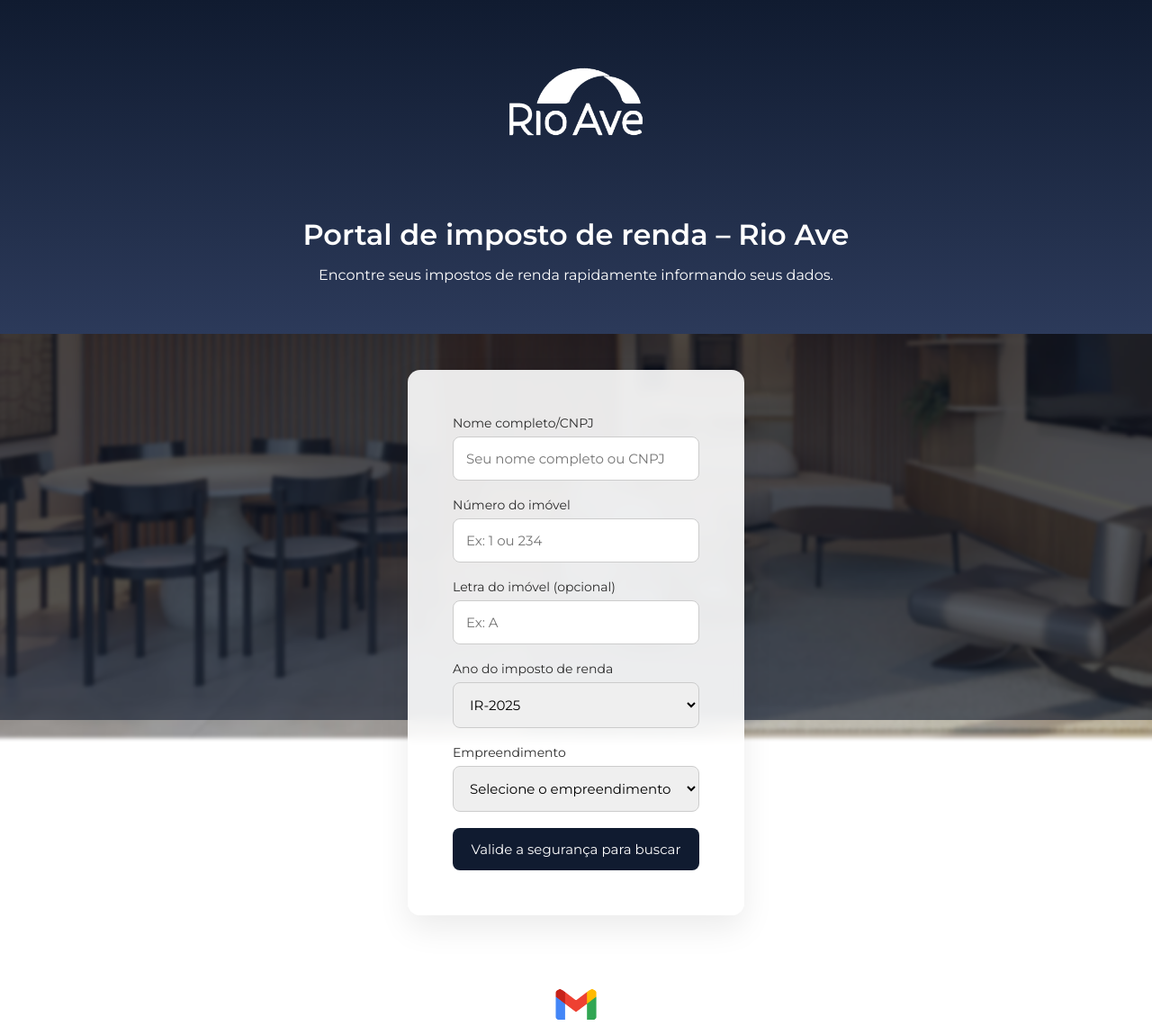
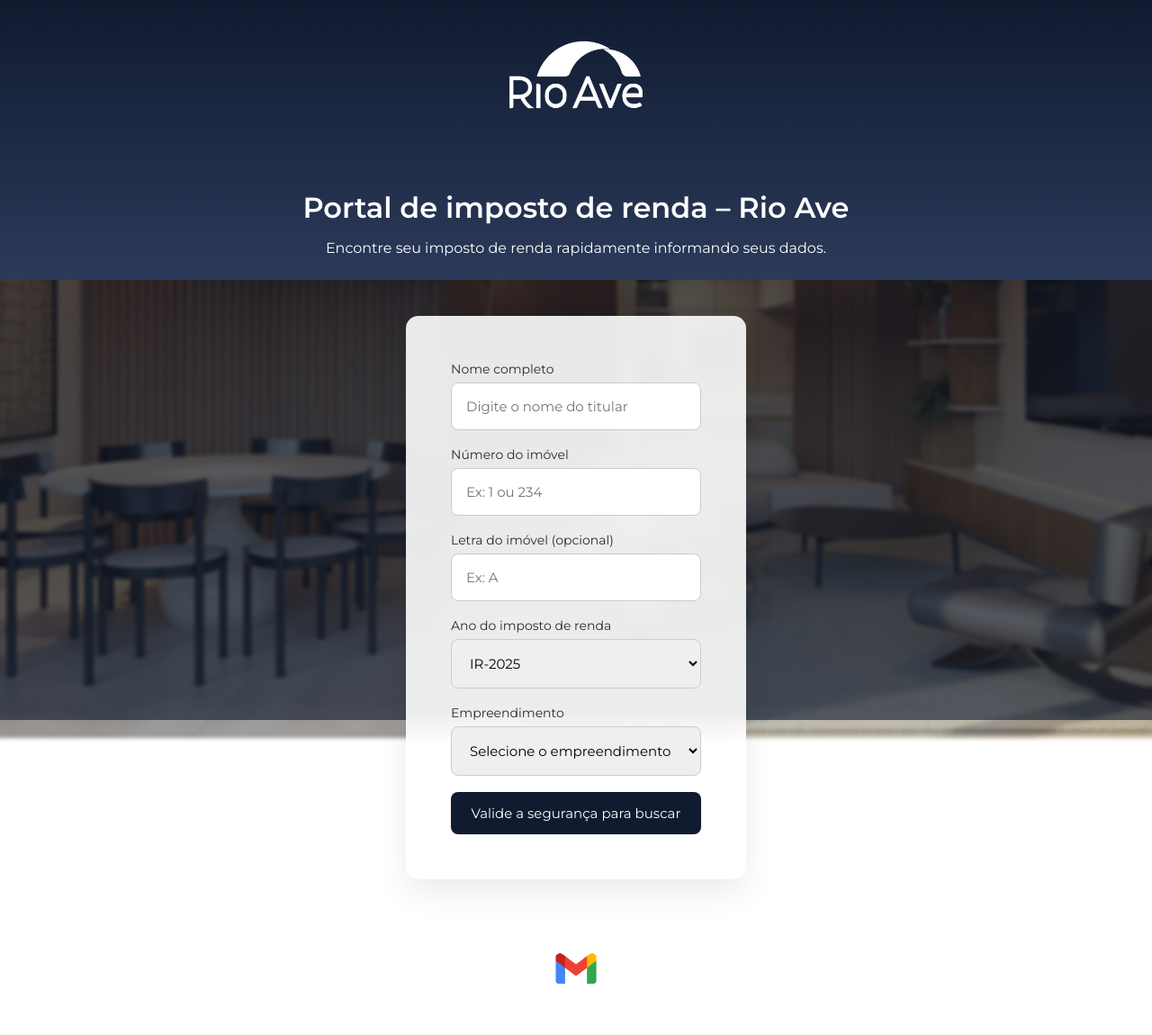
Before and after one commit to JuniorDarc/Site_IR, a Flask app: page / in a window 1280 px wide. Shown: the top 1150 px of the page at 90% size. After the commit the page ends 1093 px from the top, so only its background shows below. Run offline with Flask 3, Linux system fonts and the light colour scheme; some libraries are stand-ins or nearby versions.

Commit message:
Add files via upload

```diff
--- a/static/css/style.css
+++ b/static/css/style.css
@@ -42,7 +42,7 @@
 .header {
   background: linear-gradient(180deg, var(--azul), var(--azul-claro));
   color: var(--branco);
-  padding: 40px 20px;
+  padding: 10px 5px;
   text-align: center;
 }
 
@@ -86,14 +86,6 @@
   font-size: 14px;
   margin-bottom: 6px;
   display: block;
-}
-
-input, select {
-  width: 100%;
-  padding: 14px;
-  margin-bottom: 18px;
-  border-radius: 8px;
-  border: 1px solid #ccc;
 }
 
 input:focus, select:focus {
--- a/templates/index.html
+++ b/templates/index.html
@@ -11,14 +11,14 @@
     <header class="header">
         <img src="{{ url_for('static', filename='img/logo-rio-ave.png') }}" alt="Rio Ave Logo" class="logo">
         <h1>Portal de imposto de renda – Rio Ave</h1>
-        <p>Encontre seus impostos de renda rapidamente informando seus dados.</p>
+        <p>Encontre seu imposto de renda rapidamente informando seus dados.</p>
     </header>
 
     <main class="main-container">
         <section class="form-section">
             <form id="formulario" class="form-box">
-                <label for="nome">Nome completo/CNPJ</label>
-                <input type="text" id="nome" name="nome" placeholder="Seu nome completo ou CNPJ" required>
+                <label for="nome">Nome completo</label>
+                <input type="text" id="nome" name="nome" placeholder="Digite o nome do titular" required>
 
                 <label for="numero">Número do imóvel</label>
                 <input type="text" id="numero" name="numero" placeholder="Ex: 1 ou 234" required>
@@ -67,7 +67,7 @@
     </main>
 
 <a
-    href="mailto:suporte@rioave.com.br?subject=Suporte Rio Ave&body=Olá, preciso de ajuda com meus documentos."
+    href="mailto:contabilidade@rioave.com.br?subject=Suporte Rio Ave&body=Olá, preciso de ajuda com meu imposto de renda."
     target="_blank"
     rel="noopener noreferrer"
     class="email-suporte"
```
